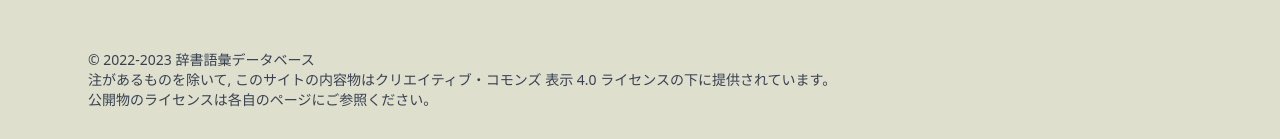
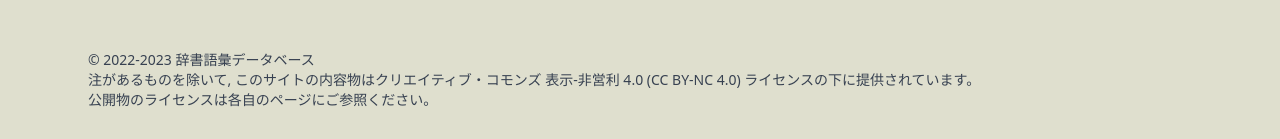
Before and after one commit to toyjack/jisho-goi-db, a Next.js app: page /bunmei in a window 1280 px wide. Shown: the part 3817-3956 px from the top of the page. Built offline with nearby package versions, Linux system fonts and the light colour scheme.

Commit message:
chore: footer's license

```diff
--- a/components/common/Footer.tsx
+++ b/components/common/Footer.tsx
@@ -76,7 +76,7 @@ function CommonFooter() {
                 target="_blank"
                 rel="noreferrer"
               >
-                クリエイティブ・コモンズ 表示 4.0 ライセンス
+                クリエイティブ・コモンズ 表示-非営利 4.0 (CC BY-NC 4.0) ライセンス
               </a>
               の下に提供されています。
             </p>
```
